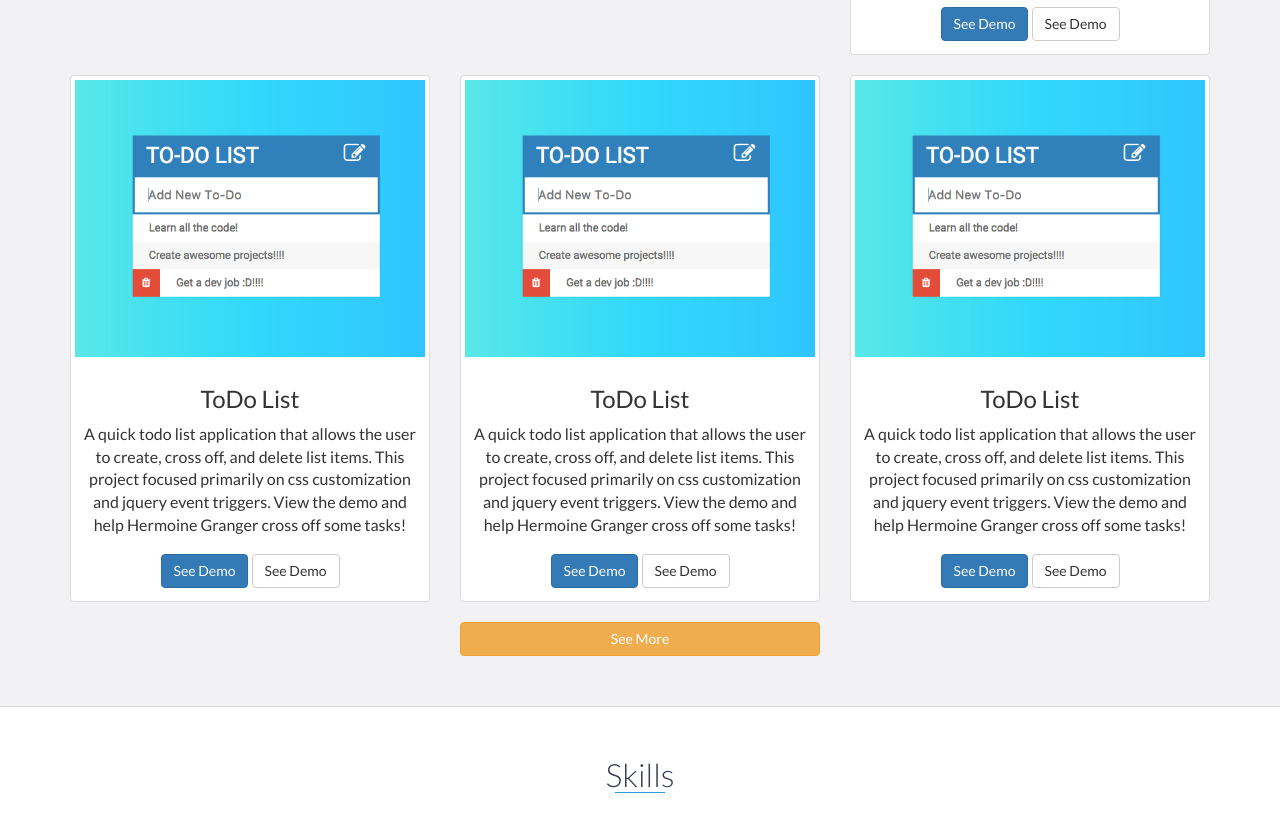
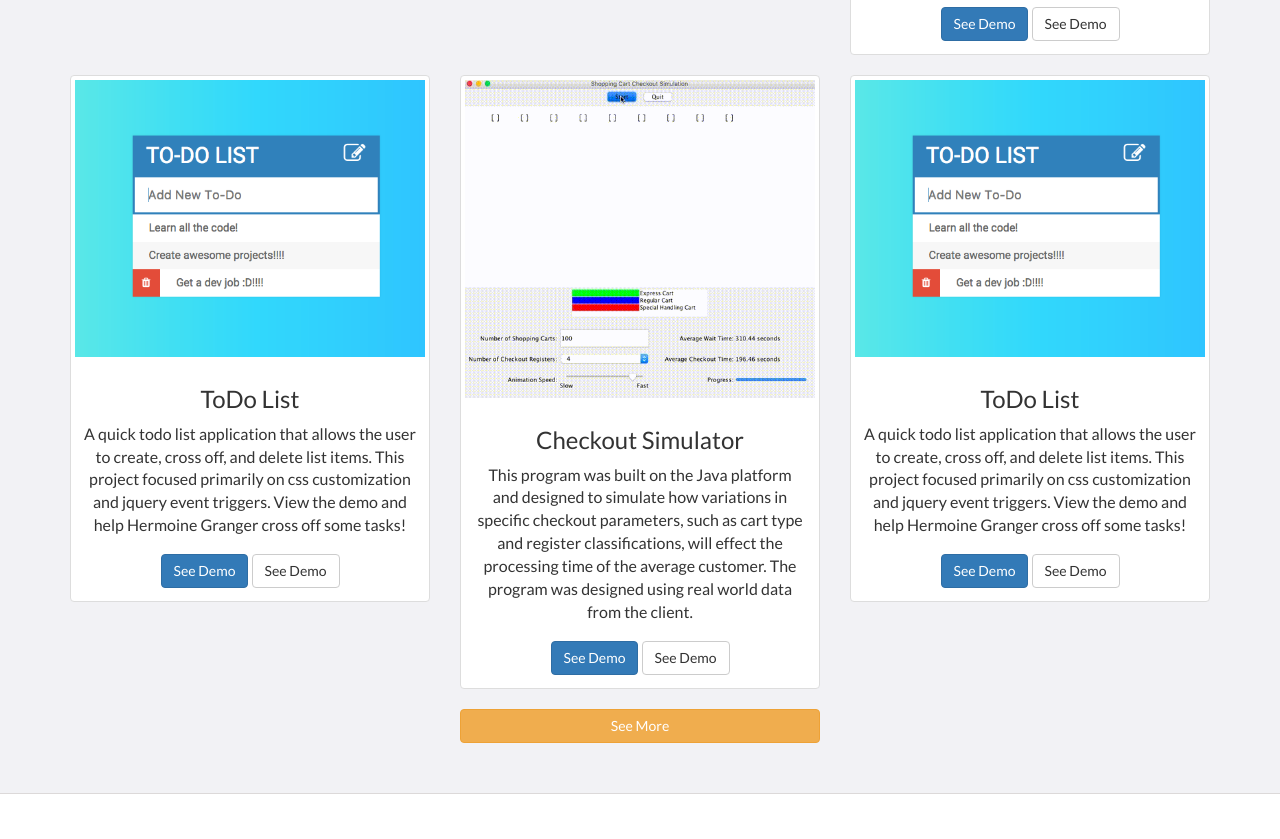
Before and after one commit to jsmayo/jsmayo.github.io, a website: page index.html in a window 1280 px wide. Shown: the part 2719-3558 px from the top of the page. Drawn offline with nearby package versions, Linux system fonts and the light colour scheme.

Commit message:
Updates index to include Checkout Sim

```diff
--- a/index.html
+++ b/index.html
@@ -178,7 +178,7 @@
 
 
 
-            <div class="row">
+            <div class="row display-flex">
                 <div class="col-sm-6 col-md-4">
                     <div class="thumbnail">
                         <img src="./projects/imgs/yelpcamp.png" alt="YelpCamp">
@@ -221,7 +221,7 @@
             </div>
             <!-- project thumbnails row 1 end -->
 
-            <div class="row">
+            <div class="row display-flex">
                 <div class="col-sm-6 col-md-4">
                     <div class="thumbnail">
                         <img src="./projects/imgs/todo-list.png" alt="ToDo List">
@@ -240,10 +240,10 @@
 
                 <div class="col-sm-6 col-md-4">
                     <div class="thumbnail">
-                        <img src="./projects/imgs/todo-list.png" alt="ToDo List">
+                        <img src="./projects/checkout-sim/imgs/simdemo.gif" alt="Checkout Simulator">
                             <div class="caption">
-                            <h3>ToDo List</h3>
-                                <p>A quick todo list application that allows the user to create, cross off, and delete list items. This project focused primarily on css customization and jquery event triggers. View the demo and help Hermoine Granger cross off some tasks!</p>
+                            <h3>Checkout Simulator</h3>
+                                <p>This program was built on the Java platform and designed to simulate how variations in specific checkout parameters, such as cart type and register classifications, will effect the processing time of the average customer. The program was designed using real world data from the client. </p>
 
                                  <input type="button" class="btn btn-primary" value="See Demo" onclick="location.href = './projects/todo-list/index.html';">
 
```
